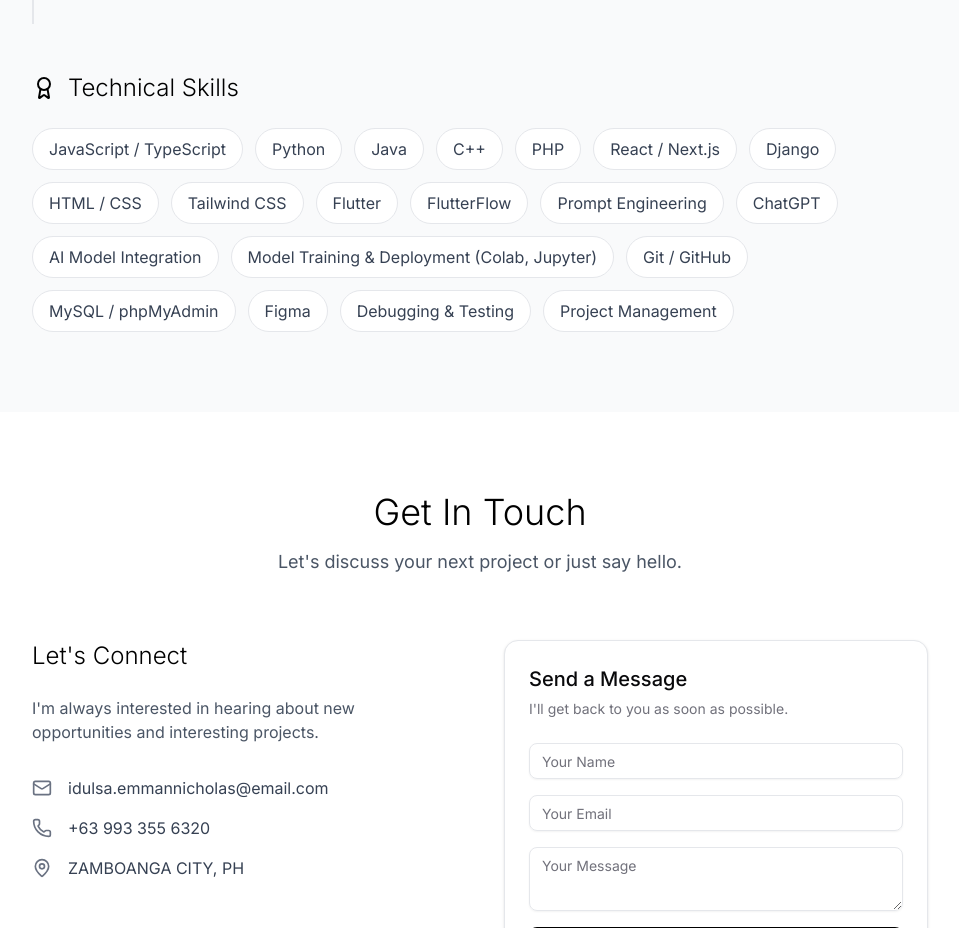
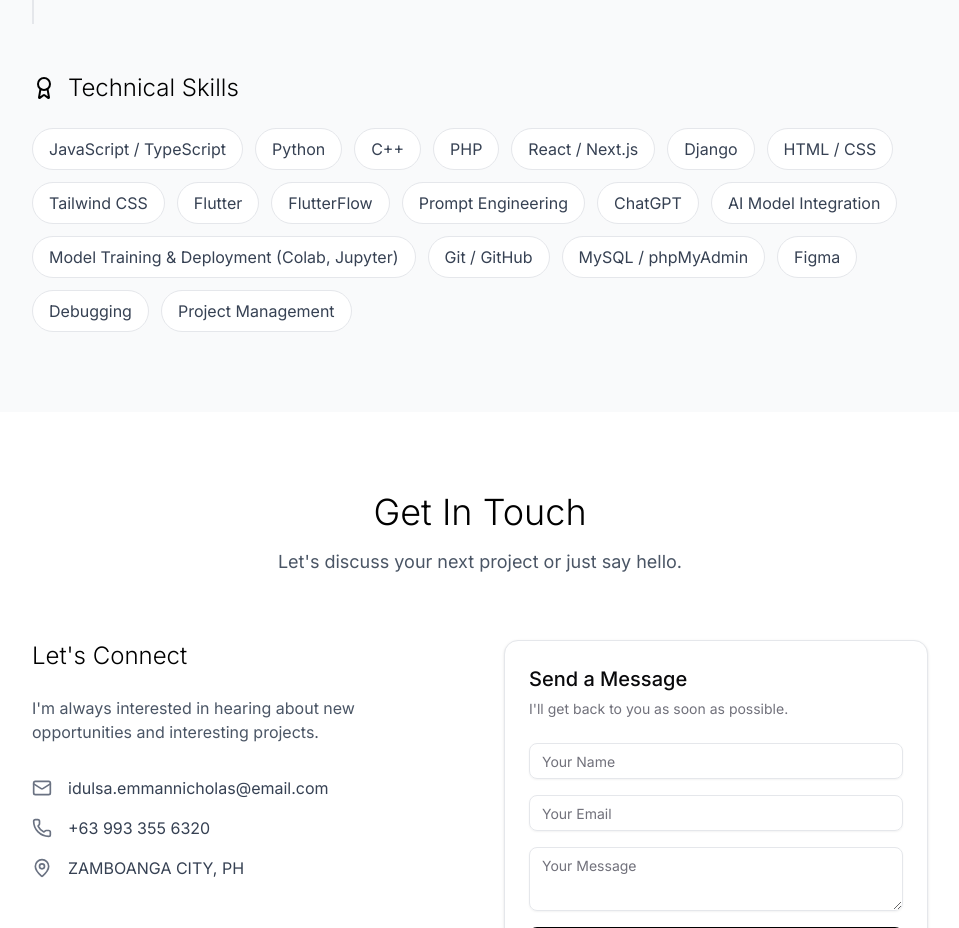
Before and after one commit to nekolaiv/developer-website, a Next.js app: page / in a window 1280 px wide. Shown: the part 3420-4348 px from the top of the page, without its empty margins (160-1119 px from the left). Built offline with nearby package versions, Linux system fonts and the light colour scheme.

Commit message:
chore: update technical skills

```diff
--- a/src/components/resume.tsx
+++ b/src/components/resume.tsx
@@ -124,7 +124,6 @@ const skills = [
   // Programming Languages
   "JavaScript / TypeScript",
   "Python",
-  "Java",
   "C++",
   "PHP",
 
@@ -148,7 +147,7 @@ const skills = [
   "Git / GitHub",
   "MySQL / phpMyAdmin",
   "Figma",
-  "Debugging & Testing",
+  "Debugging",
   "Project Management",
 ]
 
```
